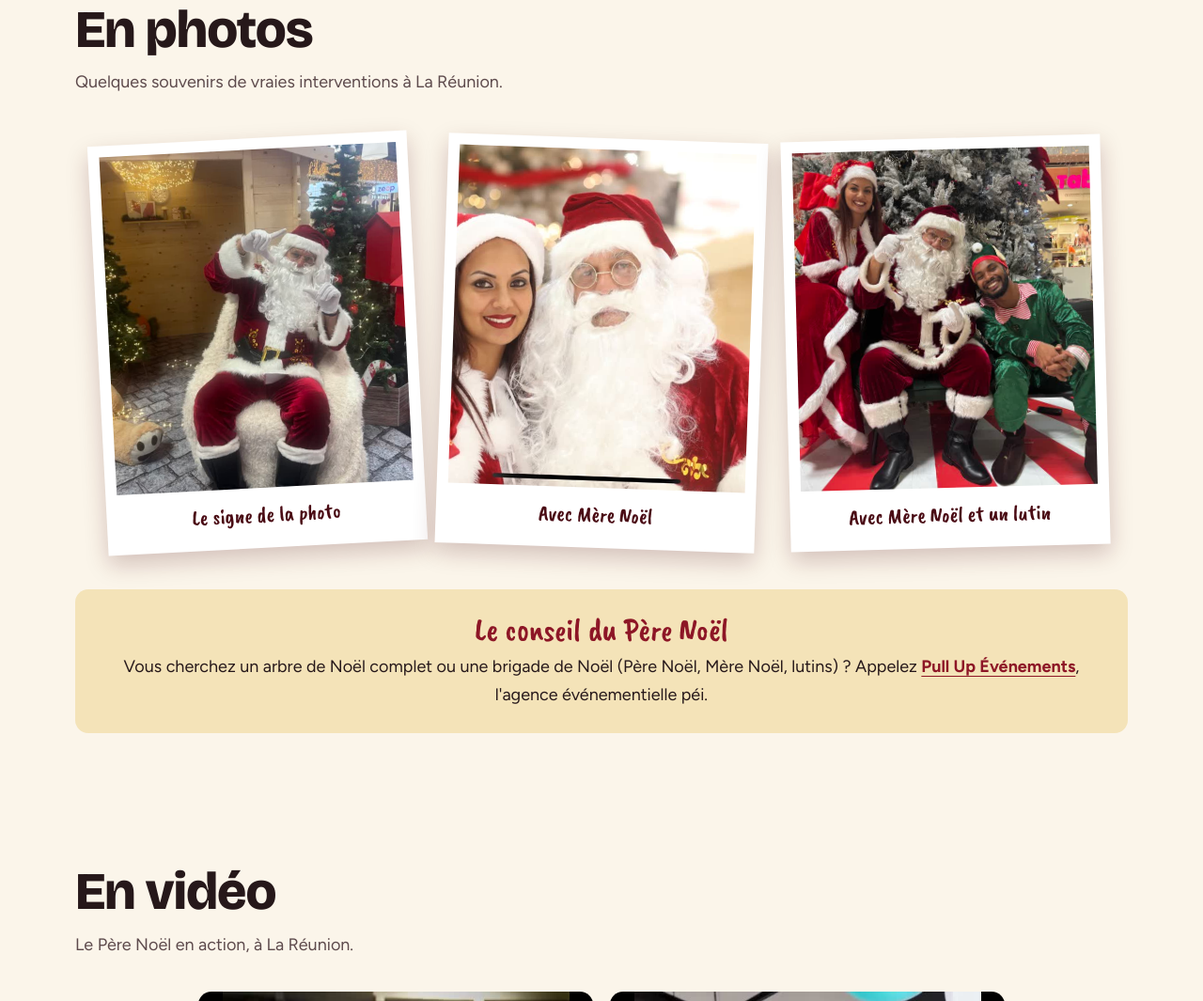
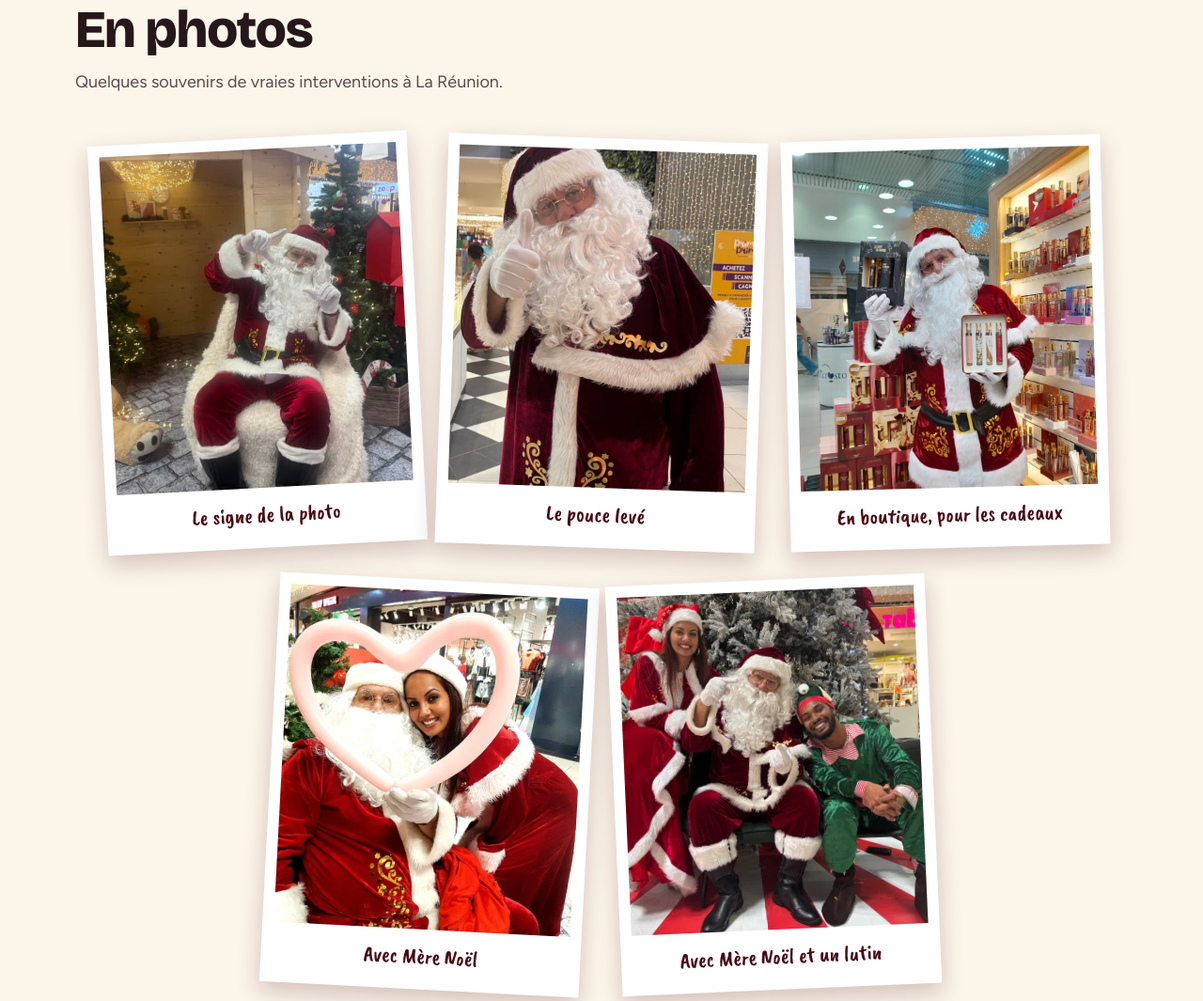
Before and after one commit to capdepontromain-stack/perenoel974, a plain HTML site: page index.html in a window 1280 px wide. Shown: the part 2797-3862 px from the top of the page at 94% size. Drawn offline with nearby package versions, Linux system fonts and the light colour scheme; grey boxes are pictures that could not be loaded.

Commit message:
Trois nouvelles photos de Bernard dans la galerie

```diff
--- a/index.html
+++ b/index.html
@@ -93,7 +93,9 @@
 <div class="titre"><h2>En photos</h2><p>Quelques souvenirs de vraies interventions à La Réunion.</p></div>
 <div class="polas">
 <figure class="pola"><img loading="lazy" src="img/pere-noel-974-chalet-centre-commercial.jpg" width="1400" height="1050" alt="Père Noël faisant le signe du cadre photo avec ses doigts" style="object-position:62% 30%"><figcaption>Le signe de la photo</figcaption></figure>
-<figure class="pola"><img loading="lazy" src="img/pere-noel-974-avec-mere-noel.jpg" width="900" height="600" alt="Père Noël et Mère Noël posant ensemble" style="object-position:55% 30%"><figcaption>Avec Mère Noël</figcaption></figure>
+<figure class="pola"><img loading="lazy" src="img/pere-noel-974-pouce-leve.jpg" width="800" height="1237" alt="Père Noël faisant un pouce levé" style="object-position:50% 12%"><figcaption>Le pouce levé</figcaption></figure>
+<figure class="pola"><img loading="lazy" src="img/pere-noel-974-boutique-cadeaux.jpg" width="800" height="958" alt="Père Noël présentant des coffrets cadeaux dans une boutique" style="object-position:50% 20%"><figcaption>En boutique, pour les cadeaux</figcaption></figure>
+<figure class="pola"><img loading="lazy" src="img/pere-noel-974-coeur-mere-noel.jpg" width="800" height="1067" alt="Père Noël et Mère Noël derrière un cœur en ballon" style="object-position:50% 25%"><figcaption>Avec Mère Noël</figcaption></figure>
 <figure class="pola"><img loading="lazy" src="img/pere-noel-974-mere-noel-lutin-reunion.jpg" width="1000" height="750" alt="Père Noël, Mère Noël et lutin posant ensemble" style="object-position:48% 30%"><figcaption>Avec Mère Noël et un lutin</figcaption></figure>
 </div>
 <p class="agence" style="margin-top:34px;border-radius:14px"><span class="script" style="display:block;margin-bottom:8px;font-size:34px">Le conseil du Père Noël</span>Vous cherchez un arbre de Noël complet ou une brigade de Noël (Père Noël, Mère Noël, lutins) ? Appelez <a href="https://pullup.re" target="_blank" rel="noopener">Pull Up Événements</a>, l'agence événementielle péi.</p>
```
Also changed, not shown: img/pere-noel-974-avec-mere-noel.jpg (deleted), img/pere-noel-974-boutique-cadeaux.jpg (added), img/pere-noel-974-coeur-mere-noel.jpg (added), img/pere-noel-974-pouce-leve.jpg (added).
